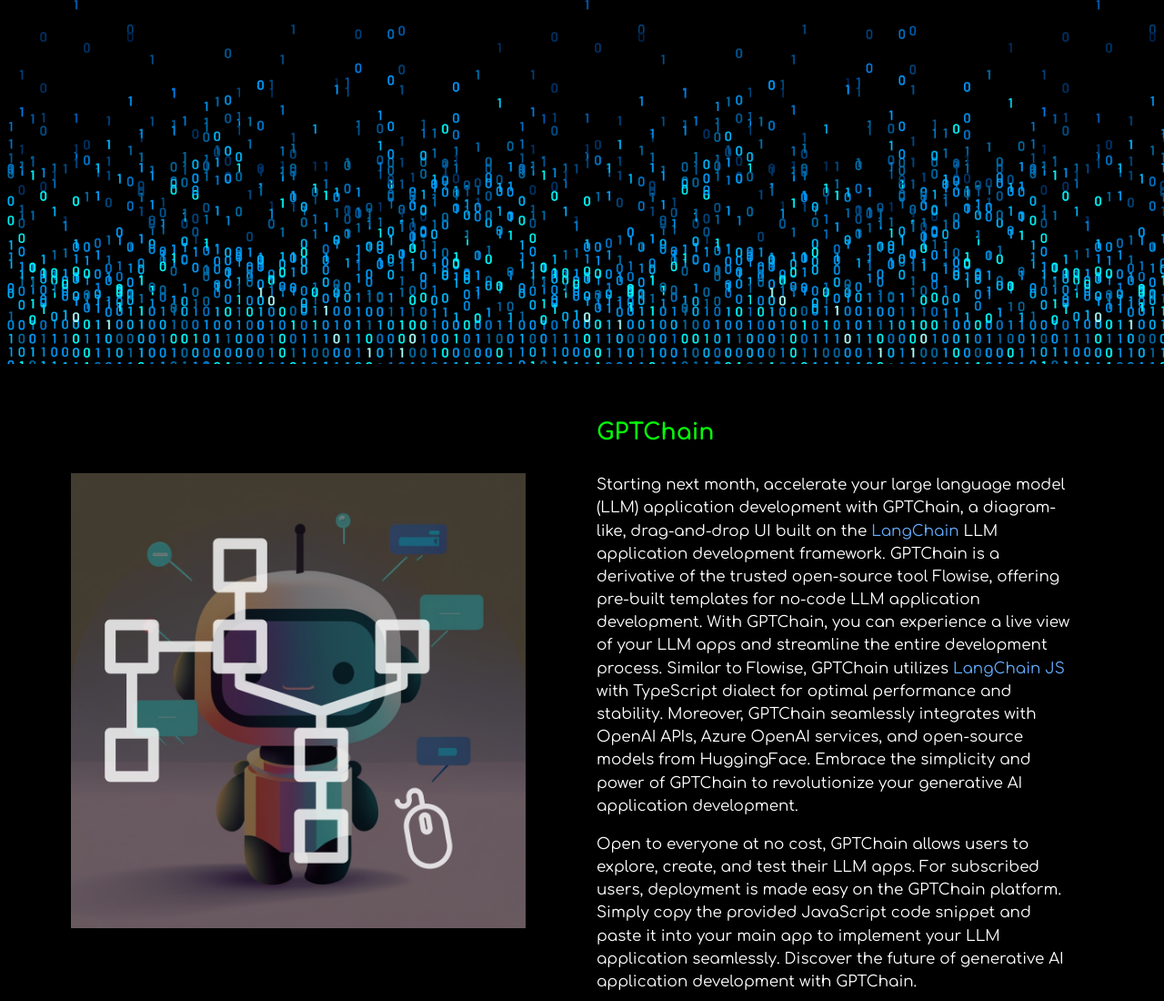
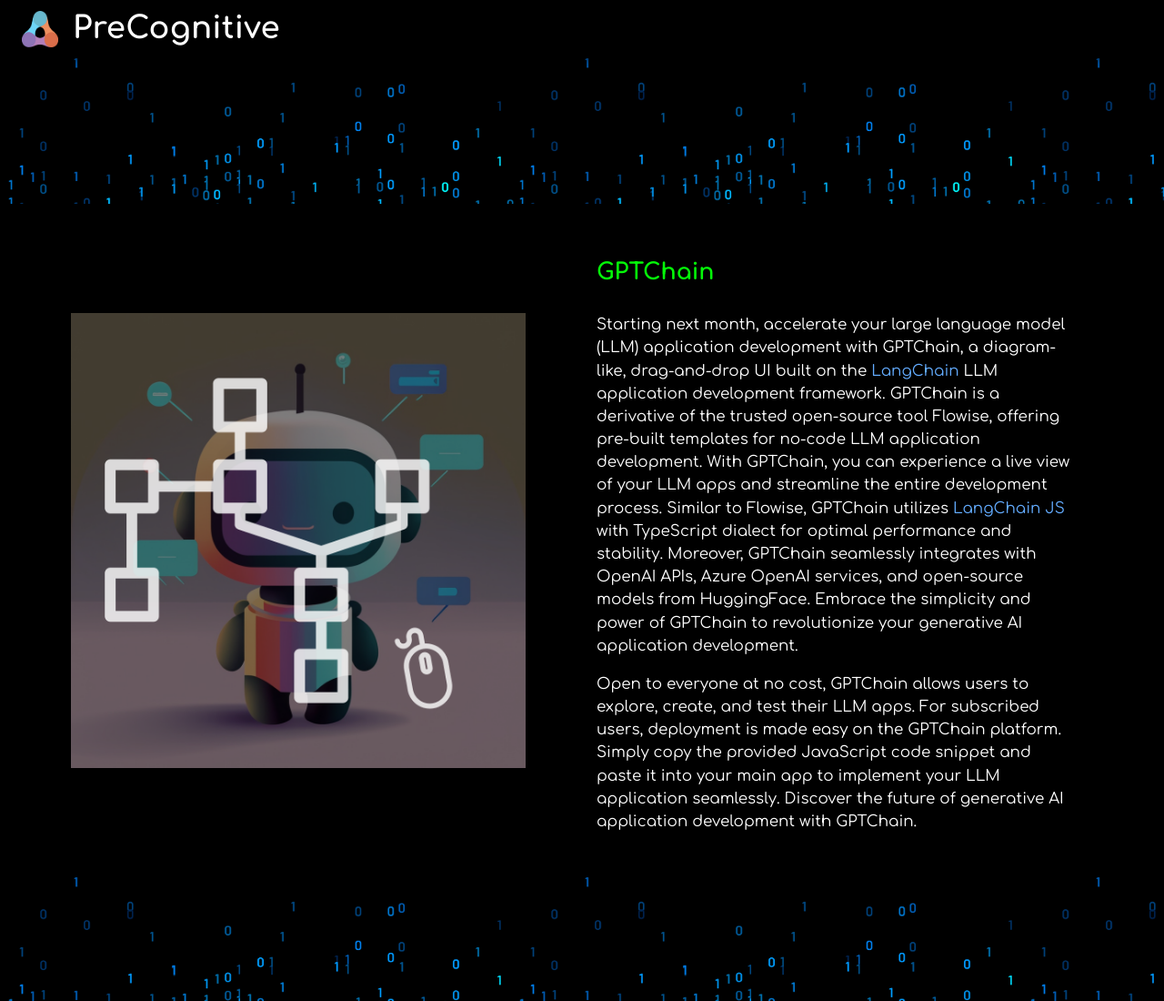
Before and after one commit to Rawichote-PreCognitive/PreCognitiveAI-Next-MUI, a Next.js app: page / in a window 1280 px wide. Shown: the top 1100 px of the page at 91% size. Built offline with nearby package versions, Linux system fonts and the light colour scheme.

Commit message:
parallax effect works, footer done, has Navbar

```diff
--- a/src/app/MarkdownContent.js
+++ b/src/app/MarkdownContent.js
@@ -5,8 +5,23 @@
 import Image from 'next/image';
 import styles from './page.module.css'; // Import the CSS module
 
+// This component renders a Markdown content with parallax effect
 const MarkdownContent = ({ id, content, imgSrc, imgAlt }) => {
   return (
+    <>
+      <Box // Parallax Effect
+        sx={{
+          backgroundImage: `url(/background/bg01.png)`, // Path to your image in the public folder
+          backgroundSize: 'cover', // Adjust as needed
+          backgroundRepeat: 'repeat', // Allow the background image to repeat
+          backgroundAttachment: 'fixed', // Implement parallax effect
+          height: '20vh', // Vertical space for the parallax effect
+          display: 'flex',
+          justifyContent: 'center',
+          alignItems: 'center',
+        }}
+      >
+      </Box>
       <Box
         id={id}
         sx={{
@@ -35,6 +50,20 @@
           </Box>
         </Container>
       </Box>
+      <Box // Parallax Effect
+        sx={{
+          backgroundImage: `url(/background/bg01.png)`, // Path to your image in the public folder
+          backgroundSize: 'cover', // Adjust as needed
+          backgroundRepeat: 'repeat', // Allow the background image to repeat
+          backgroundAttachment: 'fixed', // Implement parallax effect
+          height: '20vh', // Vertical space for the parallax effect
+          display: 'flex',
+          justifyContent: 'center',
+          alignItems: 'center',
+        }}
+      >
+      </Box>
+    </>
   );
 };
 
--- /dev/null
+++ b/src/app/Navbar.js
@@ -0,0 +1,25 @@
+import React from 'react';
+import { AppBar, Toolbar, Typography } from '@mui/material';
+import Image from 'next/image';
+
+const Navbar = () => {
+  return (
+    <AppBar position="sticky" sx={{
+        backgroundColor: 'black',
+        width: '100%',
+        margin: '0 auto' }}>
+      <Toolbar>
+        <Image src="/logos/logo_only.png" alt="logo" width={40} height={40} />
+        <Typography variant="h4" component="div" sx={{
+          color: 'white',
+          marginLeft: 2,
+          fontFamily: 'Comfortaa, sans-serif',
+          fontWeight: 700 }}>
+            PreCognitive
+        </Typography>
+      </Toolbar>
+    </AppBar>
+  );
+}
+
+export default Navbar;
--- /dev/null
+++ b/src/app/footer.js
@@ -0,0 +1,12 @@
+import MarkdownContent from './MarkdownContent';
+
+const currentYear = new Date().getFullYear();
+
+const footer = (
+  <MarkdownContent
+    id="footer"
+    content={`© ${currentYear} PreCognitive | This work is licensed under a Creative Commons Attribution 4.0 International License.`}
+  />
+);
+
+export default footer;
--- a/src/app/page.js
+++ b/src/app/page.js
@@ -1,35 +1,21 @@
-import { Container, Box, Typography } from '@mui/material';
+// src/app/page.js
+import React from 'react';
+import {Box } from '@mui/material';
 import GPTChainSection from './GPTChainSection.js';
 import GenerativeAIServices from './GeneralAIServices.js';
+import Navbar from './Navbar.js';
+import footer from './footer.js';
 
 export default function Home() {
-
   return (
     <>
-      {/* Parallax Container */}
-      <Box
-        sx={{
-          backgroundImage: `url(/background/bg01.png)`, // Path to your image in the public folder
-          backgroundSize: 'cover', // Adjust as needed
-          backgroundRepeat: 'repeat', // Allow the background image to repeat
-          backgroundAttachment: 'fixed', // Implement parallax effect
-          height: '50vh', // Adjust height as needed
-          display: 'flex',
-          justifyContent: 'center',
-          alignItems: 'center',
-        }}
-      >
+      <Navbar />
+
+      <Box sx={{ overflow: 'visible' }}>  {/* Ensure normal scrolling behavior */}
+        {GPTChainSection}
+        {GenerativeAIServices}
+        {footer}
       </Box>
-
-      {/* GPTChain Section */}
-      {GPTChainSection}
-
-
-      {/* Generative AI Service Section */}
-      {GenerativeAIServices}
-
-
-
     </>
   );
 }
```
Lines whose indentation alone changed are shown as unchanged.
